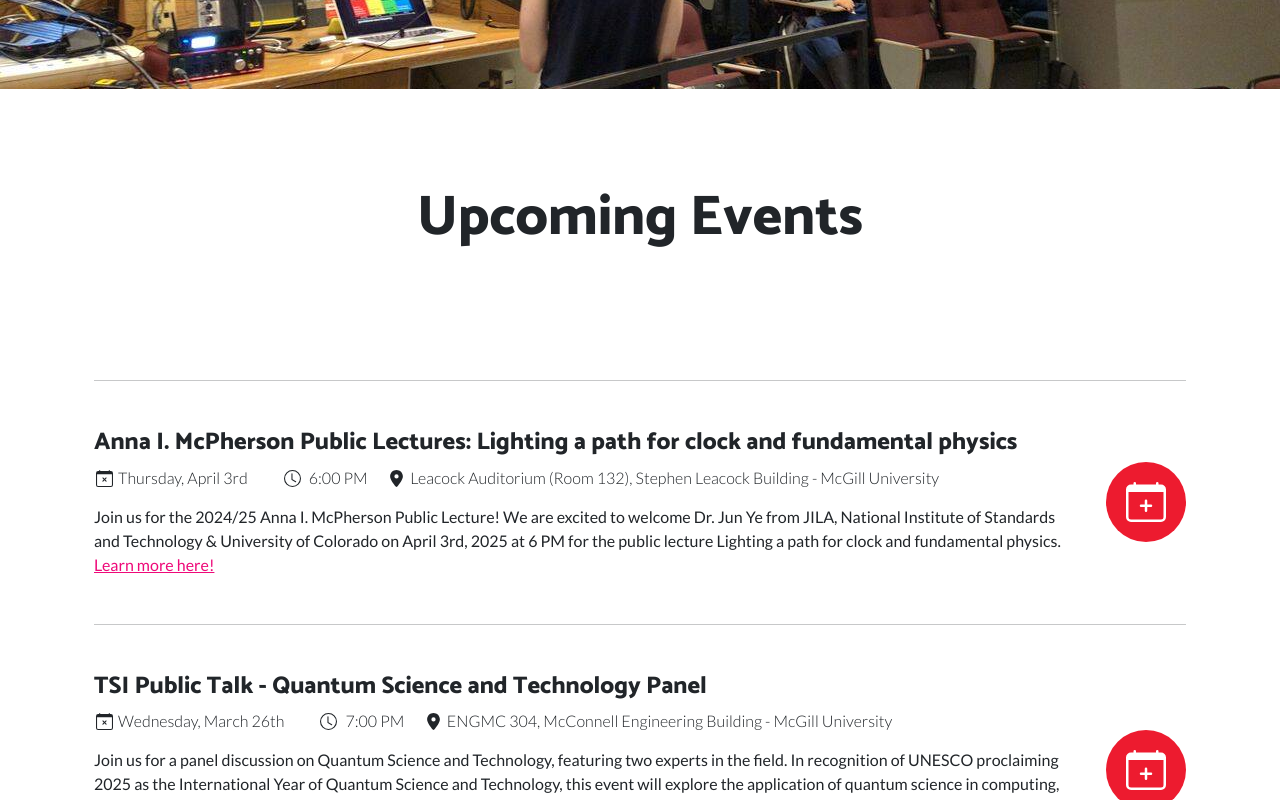
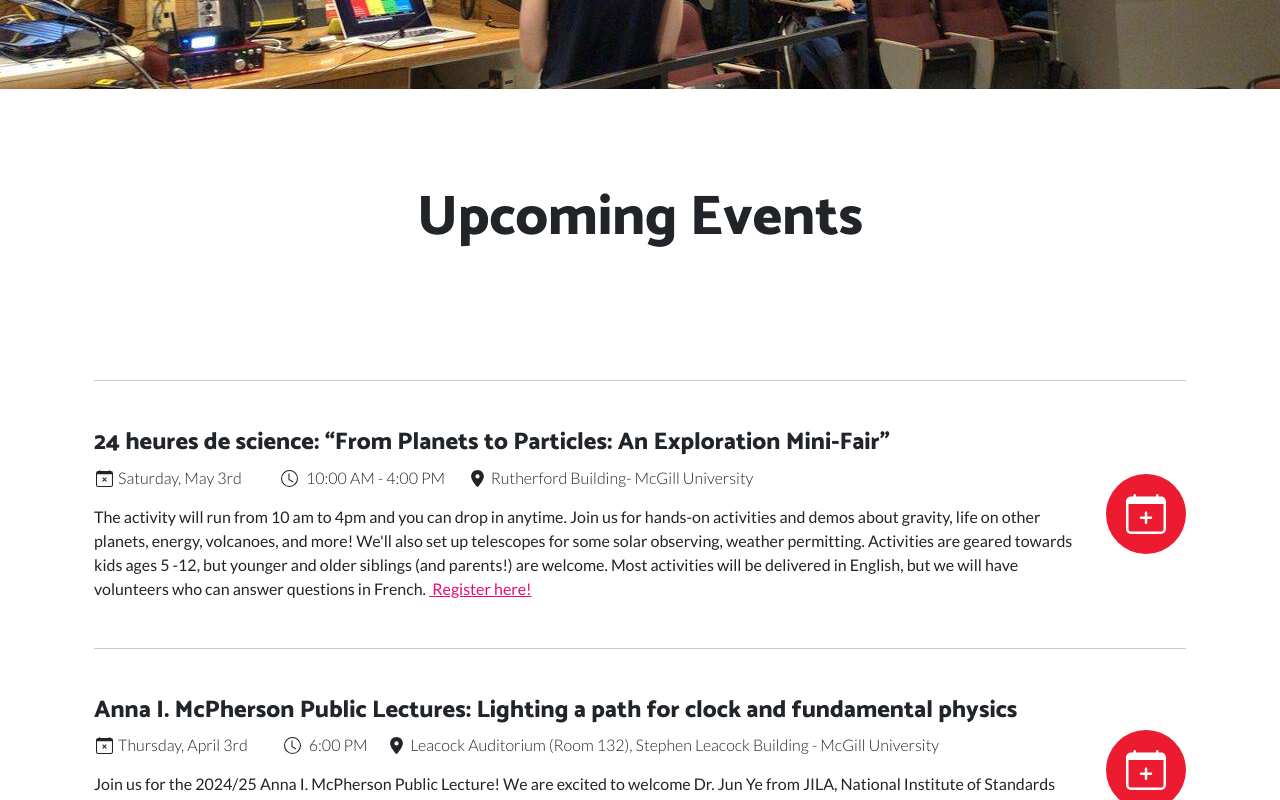
Before and after one commit to mcgill-physics-tsi-outreach/mcgill-physics-tsi-outreach.github.io, a plain HTML site: page index.html in a window 1280 px wide. Shown: the part 511-1311 px from the top of the page. Drawn offline with nearby package versions, Linux system fonts and the light colour scheme.

Commit message:
Added 24 hours of science event

```diff
--- a/index.html
+++ b/index.html
@@ -59,6 +59,29 @@
             </div>
             <div class="row">
                 <div class="col-auto mx-auto p-4">
+                    <hr class="my-5">
+                    <div class="d-flex align-items-center align-items-md-start align-items-xl-center">
+                        <div class="bs-icon-xl bs-icon-circle bs-icon-primary d-flex flex-shrink-0 justify-content-center align-items-center order-last ms-4 d-inline-block bs-icon xl" data-bs-toggle="tooltip" data-bss-tooltip="" data-bs-placement="right" title="Click here to add this event to your calendar!" style="margin: 2rem 0px;"><a style="color: var(--bs-white);padding: 0px 0px 10px;" href="https://calendar.google.com/calendar/event?action=TEMPLATE&tmeid=NHIxYTlqcXVpMGUxdG1yY2owZG40dDgyM2IgdmFsaW16enR0QG0&tmsrc=valimzztt%40gmail.com"><svg xmlns="http://www.w3.org/2000/svg" width="1em" height="1em" fill="currentColor" viewBox="0 0 16 16" class="bi bi-calendar-plus">
+                                    <path d="M8 7a.5.5 0 0 1 .5.5V9H10a.5.5 0 0 1 0 1H8.5v1.5a.5.5 0 0 1-1 0V10H6a.5.5 0 0 1 0-1h1.5V7.5A.5.5 0 0 1 8 7"></path>
+                                    <path d="M3.5 0a.5.5 0 0 1 .5.5V1h8V.5a.5.5 0 0 1 1 0V1h1a2 2 0 0 1 2 2v11a2 2 0 0 1-2 2H2a2 2 0 0 1-2-2V3a2 2 0 0 1 2-2h1V.5a.5.5 0 0 1 .5-.5M1 4v10a1 1 0 0 0 1 1h12a1 1 0 0 0 1-1V4z"></path>
+                                </svg></a></div>
+                        <div>
+                            <h4>24 heures de science: “From Planets to Particles: An Exploration Mini-Fair” </h4>
+                            <p class="fw-light mb-0"><svg xmlns="http://www.w3.org/2000/svg" width="1em" height="1em" fill="currentColor" viewBox="0 0 16 16" class="bi bi-calendar-x" style="padding: 0px 0px 4px;font-size: 21px;">
+                                    <path d="M6.146 7.146a.5.5 0 0 1 .708 0L8 8.293l1.146-1.147a.5.5 0 1 1 .708.708L8.707 9l1.147 1.146a.5.5 0 0 1-.708.708L8 9.707l-1.146 1.147a.5.5 0 0 1-.708-.708L7.293 9 6.146 7.854a.5.5 0 0 1 0-.708"></path>
+                                    <path d="M3.5 0a.5.5 0 0 1 .5.5V1h8V.5a.5.5 0 0 1 1 0V1h1a2 2 0 0 1 2 2v11a2 2 0 0 1-2 2H2a2 2 0 0 1-2-2V3a2 2 0 0 1 2-2h1V.5a.5.5 0 0 1 .5-.5M1 4v10a1 1 0 0 0 1 1h12a1 1 0 0 0 1-1V4z"></path>
+                                </svg>&nbsp;Saturday, May 3rd &nbsp; &nbsp; &nbsp; &nbsp; &nbsp; &nbsp;<svg xmlns="http://www.w3.org/2000/svg" width="1em" height="1em" fill="currentColor" viewBox="0 0 16 16" class="bi bi-clock" style="width: 21px;height: 21px;padding: 0px 0px 4px;">
+                                    <path d="M8 3.5a.5.5 0 0 0-1 0V9a.5.5 0 0 0 .252.434l3.5 2a.5.5 0 0 0 .496-.868L8 8.71z"></path>
+                                    <path d="M8 16A8 8 0 1 0 8 0a8 8 0 0 0 0 16m7-8A7 7 0 1 1 1 8a7 7 0 0 1 14 0"></path>
+                                </svg>&nbsp; 10:00 AM - 4:00 PM &nbsp; &nbsp; &nbsp;&nbsp;<svg xmlns="http://www.w3.org/2000/svg" viewBox="-64 0 512 512" width="1em" height="1em" fill="currentColor" style="width: 21px;height: 21px;padding: 0px 0px 4px;font-size: 123px;">
+                                    <!--! Font Awesome Free 6.4.2 by @fontawesome - https://fontawesome.com License - https://fontawesome.com/license/free (Icons: CC BY 4.0, Fonts: SIL OFL 1.1, Code: MIT License) Copyright 2023 Fonticons, Inc. -->
+                                    <path d="M215.7 499.2C267 435 384 279.4 384 192C384 86 298 0 192 0S0 86 0 192c0 87.4 117 243 168.3 307.2c12.3 15.3 35.1 15.3 47.4 0zM192 128a64 64 0 1 1 0 128 64 64 0 1 1 0-128z"></path>
+                                </svg>&nbsp;Rutherford Building- McGill University</p>
+                            <p style="padding-bottom: 0px;margin-bottom: -1px;margin-top: 14px;">The activity will run from 10 am to 4pm and you can drop in anytime. Join us for hands-on activities and demos about gravity, life on other planets, energy, volcanoes, and more! We'll also set up telescopes for some solar observing, weather permitting. Activities are geared towards kids ages 5 -12, but younger and older siblings (and parents!) are welcome. Most activities will be delivered in English, but we will have volunteers who can answer questions in French.&nbsp;<a href="https://tinyurl.com/planets-to-particles-2025"> Register here!</a>&nbsp;</p>
+                        </div>
+                    </div>
+
+
                     <hr class="my-5">
                     <div class="d-flex align-items-center align-items-md-start align-items-xl-center">
                         <div class="bs-icon-xl bs-icon-circle bs-icon-primary d-flex flex-shrink-0 justify-content-center align-items-center order-last ms-4 d-inline-block bs-icon xl" data-bs-toggle="tooltip" data-bss-tooltip="" data-bs-placement="right" title="Click here to add this event to your calendar!" style="margin: 2rem 0px;"><a style="color: var(--bs-white);padding: 0px 0px 10px;" href="https://calendar.google.com/calendar/event?action=TEMPLATE&tmeid=NTJkNzE4b3QzaDJlZmQ5YXFjZml0dmw1cW0gdmFsaW16enR0QG0&tmsrc=valimzztt%40gmail.com"><svg xmlns="http://www.w3.org/2000/svg" width="1em" height="1em" fill="currentColor" viewBox="0 0 16 16" class="bi bi-calendar-plus">
```
